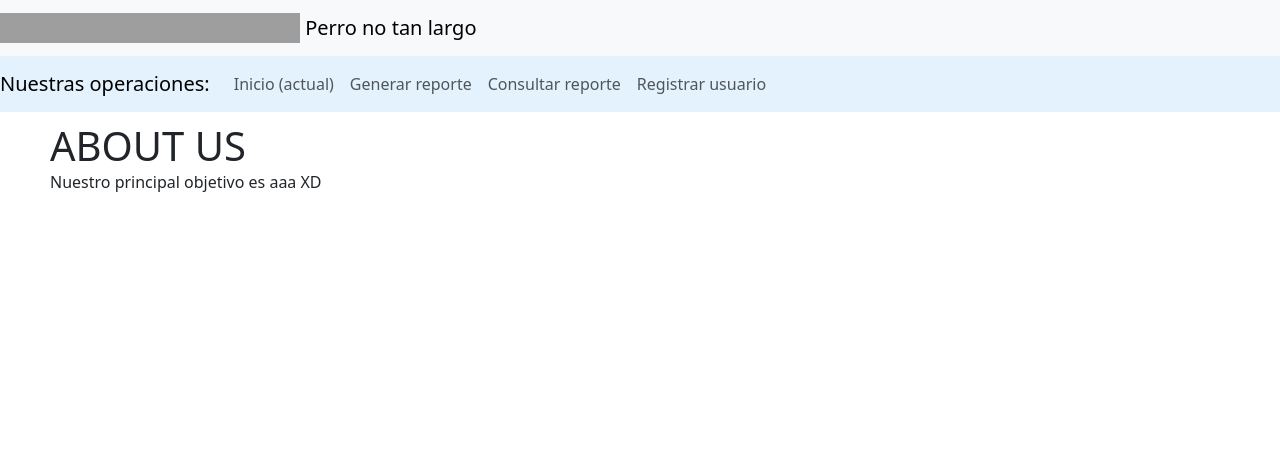
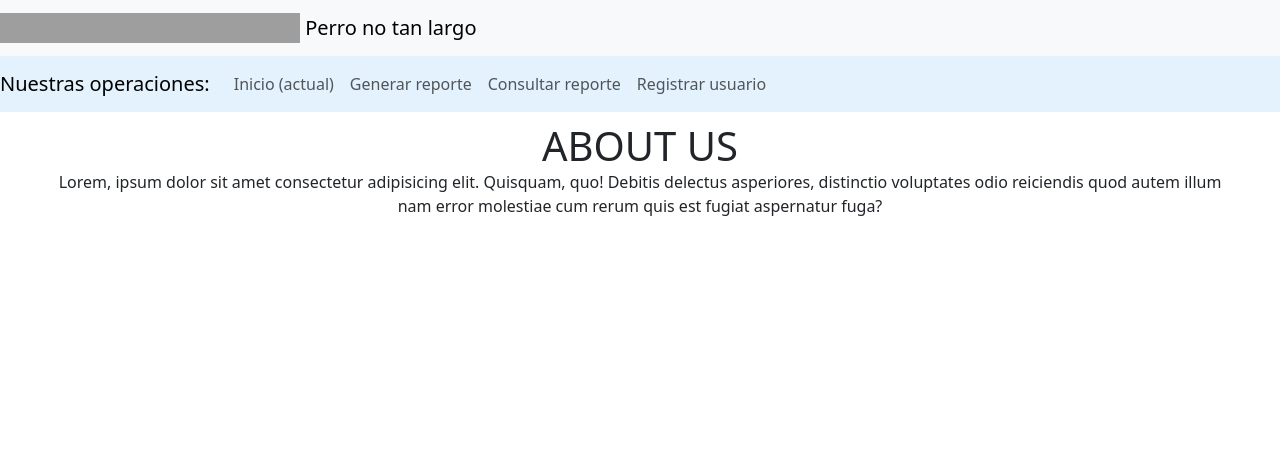
Before and after one commit to Gambled23/perro-muy-largo, a Django app: page /about_us/ in a window 1280 px wide. Shown: the top 452 px of the page. Run offline with Django 4.2, Linux system fonts and the light colour scheme; grey boxes are pictures that could not be loaded.

Commit message:
bootstrap

```diff
--- a/proyectoSBBDDAPP/templates/about_us.html
+++ b/proyectoSBBDDAPP/templates/about_us.html
@@ -10,8 +10,11 @@
 </head>
 <body>
     {% block content %}
-    <h1 class="card-title">ABOUT US</h1>
-    <p>Nuestro principal objetivo es aaa XD</p>
+    <div class="text-md-center">
+        <h1 class="card-title">ABOUT US</h1>
+        <p>Lorem, ipsum dolor sit amet consectetur adipisicing elit. Quisquam, quo! Debitis delectus asperiores, distinctio voluptates odio reiciendis quod autem illum nam error molestiae cum rerum quis est fugiat aspernatur fuga?</p>
+    </div>
+
     {% endblock %}
 </body>
 </html>
--- a/proyectoSBBDDAPP/templates/base.html
+++ b/proyectoSBBDDAPP/templates/base.html
@@ -25,7 +25,7 @@
 </head>
 <body class=".bg-light"">
     <!--LOGO-->
-    <nav class="navbar navbar-light bg-light">
+    <nav class="navbar navbar-light bg-light fix">
         <a class="navbar-brand" href="/">
           <img src="https://i.imgur.com/SQou7ww.jpeg" width="300" height="30" class="d-inline-block align-top" alt="">
           Perro no tan largo
--- a/proyectoSBBDDAPP/templates/navBar.html
+++ b/proyectoSBBDDAPP/templates/navBar.html
@@ -1,7 +1,7 @@
 <html>
 
 <body>
-    <nav class="navbar navbar-expand-lg navbar-light" style="background-color: #e3f2fd;">
+    <nav class="navbar navbar-expand-lg navbar-light sticky-top" style="background-color: #e3f2fd;">
         <a class="navbar-brand" href="#">Nuestras operaciones: </a>
         <button class="navbar-toggler" type="button" data-toggle="collapse" data-target="#navbarText"
             aria-controls="navbarText" aria-expanded="false" aria-label="Toggle navigation">
```
